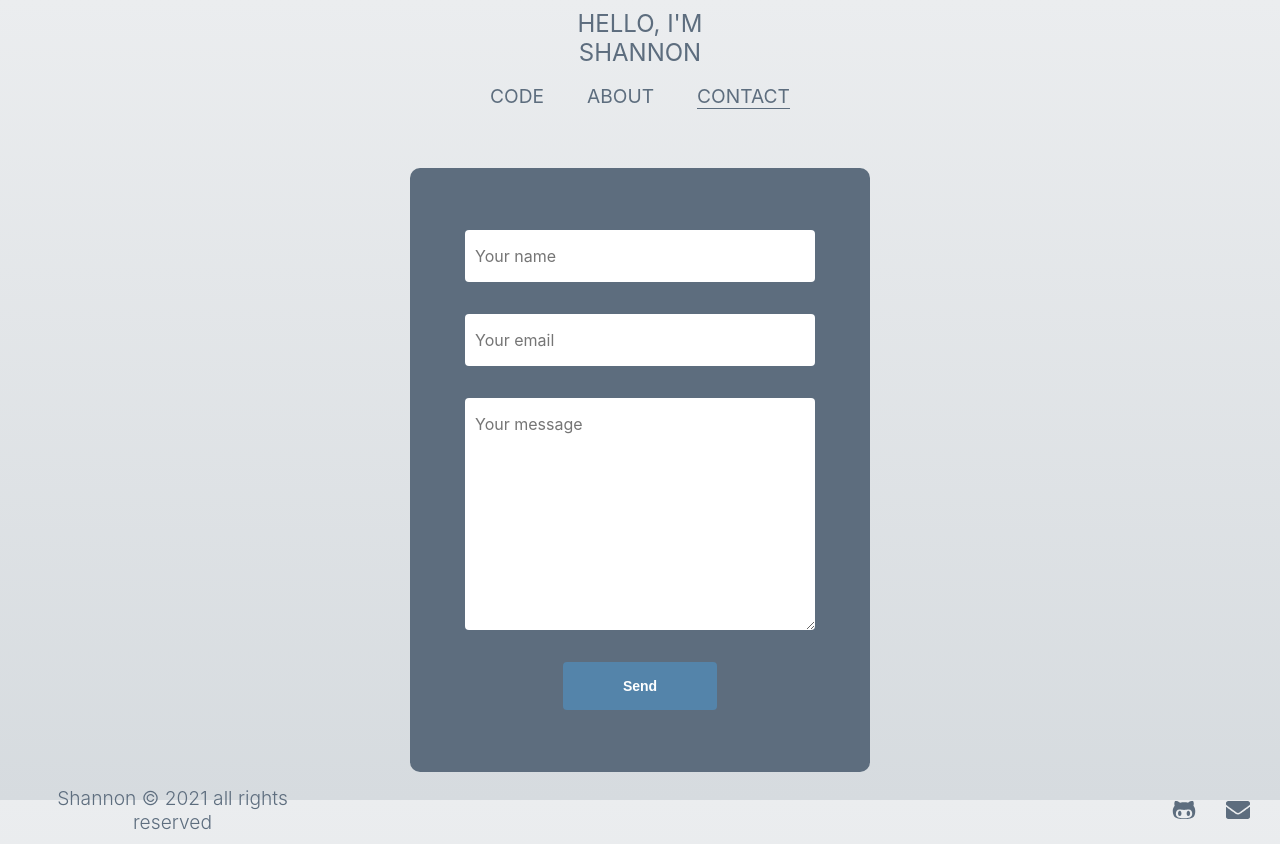
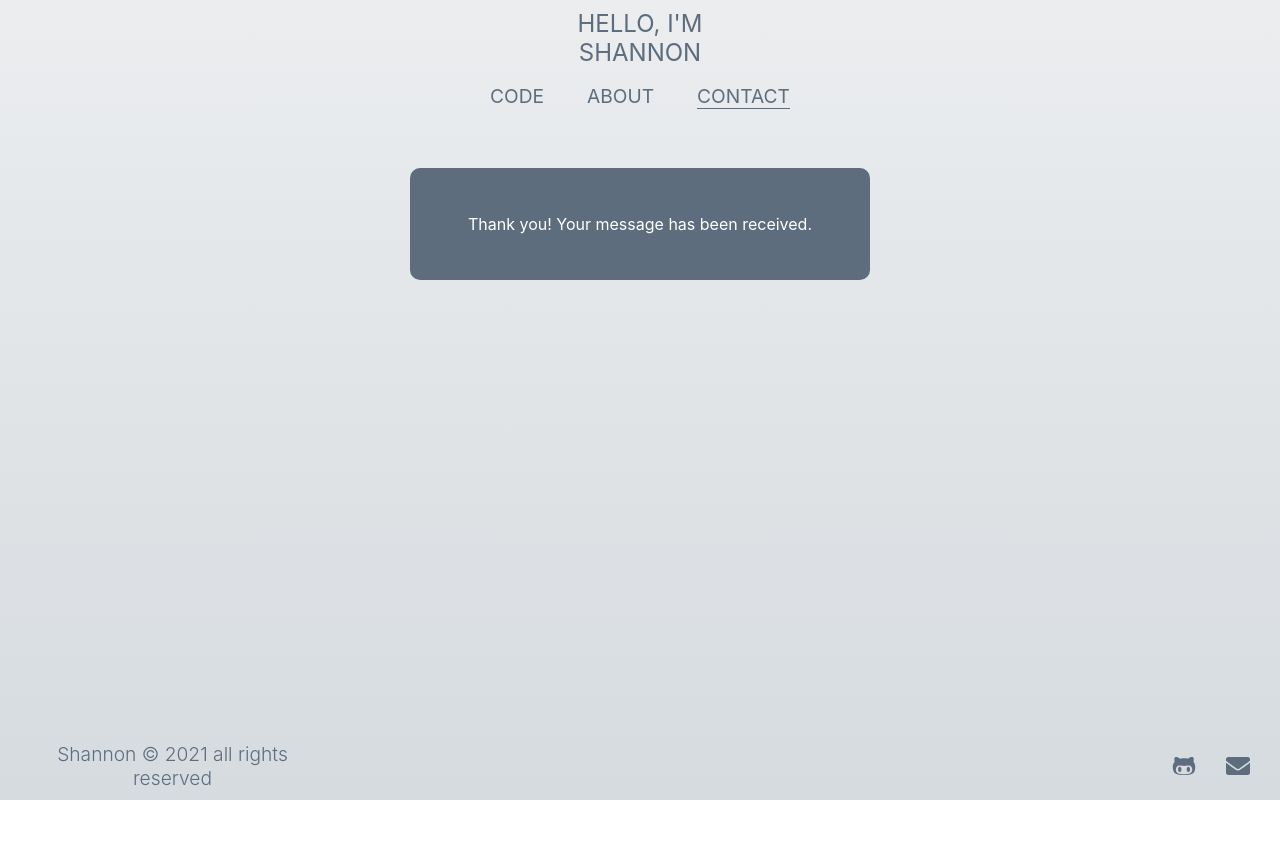
Before and after one commit to ShannonTJ/react-portfolio-site, a React (Create React App) app: page /contact in a window 1280 px wide. Both pictures are taken after typing "Sample", "name@example.com", "Sample" into the empty fields and a click on the button "Send". After the commit the page ends 800 px from the top, so only its background shows below. Built offline with nearby package versions, Linux system fonts and the light colour scheme.

Commit message:
confirmation message

```diff
--- a/src/components/EmailForm/EmailFormElements.js
+++ b/src/components/EmailForm/EmailFormElements.js
@@ -90,3 +90,8 @@ export const SubmitButton = styled.button`
     color: #5484aa;
   }
 `;
+
+export const MessageReceived = styled.p`
+  display: flex;
+  color: #fff;
+`;
--- a/src/components/EmailForm/index.js
+++ b/src/components/EmailForm/index.js
@@ -1,4 +1,4 @@
-import React, { useState, useEffect } from "react";
+import React, { useState } from "react";
 import {
   FormContainer,
   FormContentContainer,
@@ -7,12 +7,14 @@ import {
   EmailInput,
   MessageInput,
   SubmitButton,
+  MessageReceived,
 } from "./EmailFormElements";
 
 const EmailForm = () => {
   const [name, setName] = useState("");
   const [email, setEmail] = useState("");
   const [message, setMessage] = useState("");
+  const [showConfirmation, setShowConfirmation] = useState(false);
 
   const sendMessage = (event) => {
     event.preventDefault();
@@ -21,11 +23,18 @@ const EmailForm = () => {
     setName("");
     setEmail("");
     setMessage("");
+    setShowConfirmation(true);
   };
 
   return (
     <FormContainer>
       <FormContentContainer>
+        {showConfirmation && (
+          <MessageReceived>
+            Thank you! Your message has been received.
+          </MessageReceived>
+        )}
+        {!showConfirmation && (
           <InputContainer>
             <NameInput
               id="name"
@@ -62,7 +71,7 @@ const EmailForm = () => {
                 setMessage(event.target.value);
               }}
             />
-        </InputContainer>
+
             <SubmitButton
               value="send"
               type="submit"
@@ -70,6 +79,8 @@ const EmailForm = () => {
             >
               Send
             </SubmitButton>
+          </InputContainer>
+        )}
       </FormContentContainer>
     </FormContainer>
   );
```
Also changed, not shown: 1 other file (tests, documents, lock files or other folders). Lines whose indentation alone changed are shown as unchanged.
